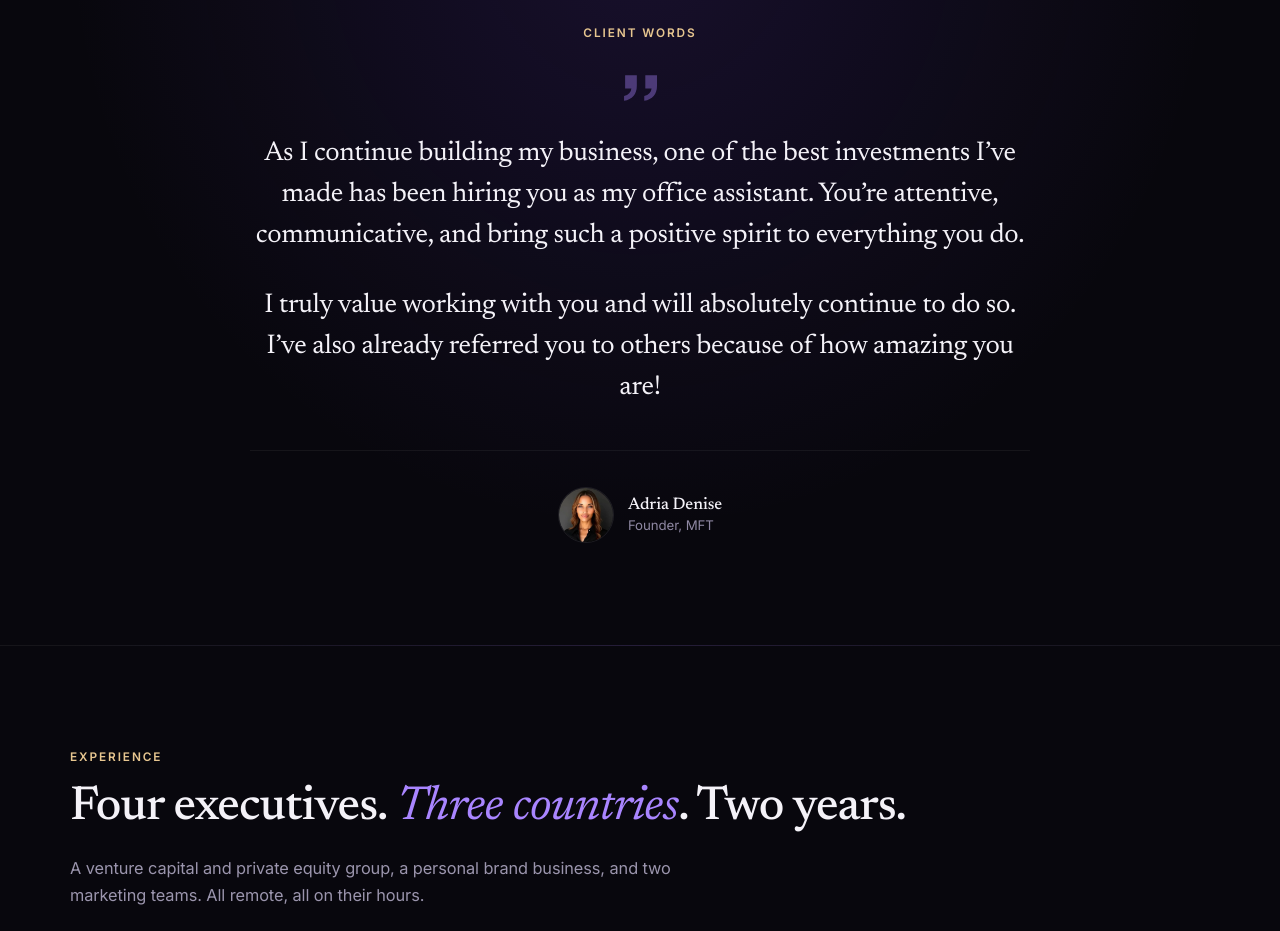
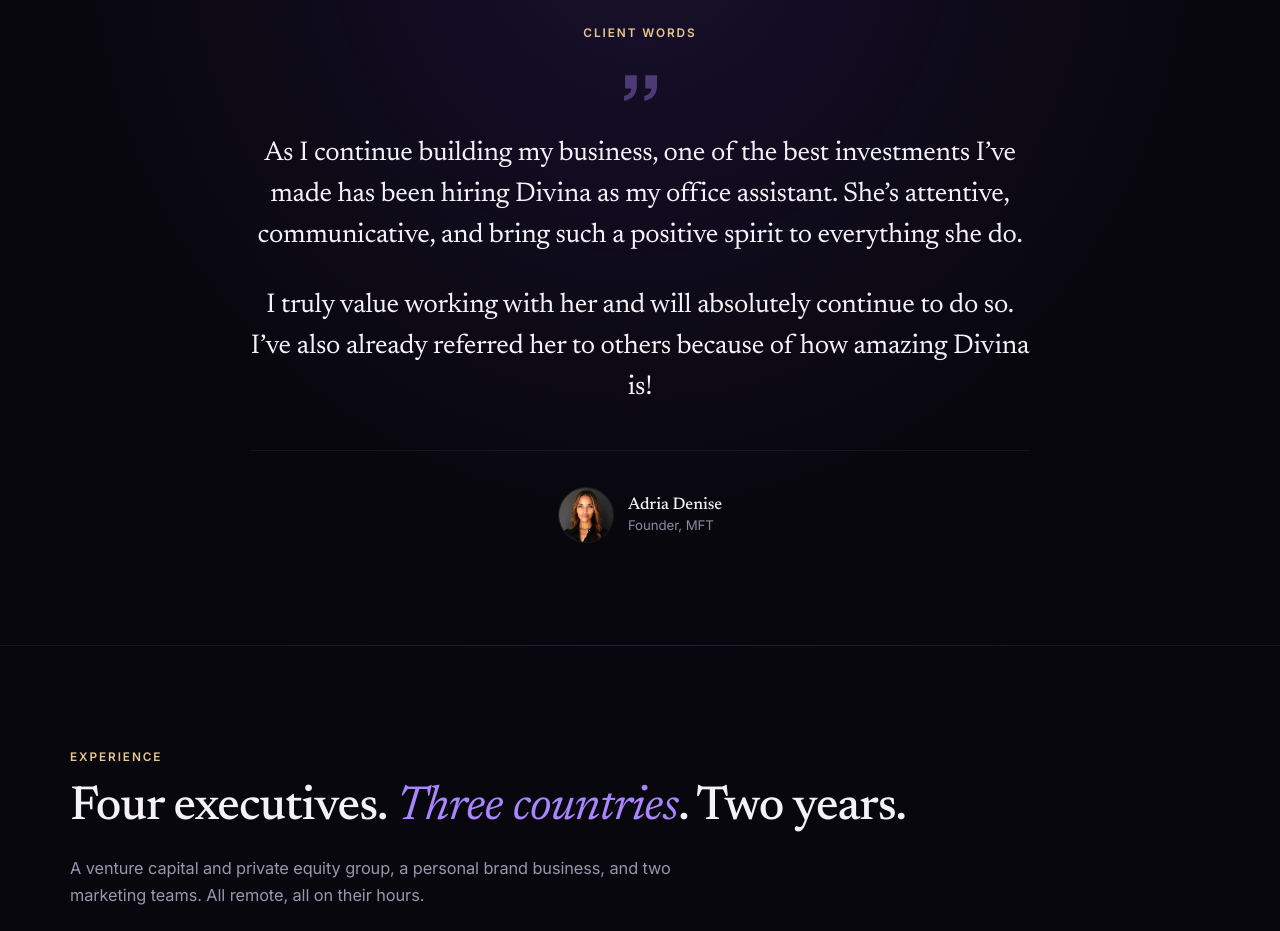
Before and after one commit to wovieprollo42-design/DivinaGeo, a plain HTML site: page index.html in a window 1280 px wide. Shown: the part 5040-5971 px from the top of the page. Drawn offline with Linux system fonts and the light colour scheme; a script that the page names is missing.

Commit message:
Update index.html

```diff
--- a/index.html
+++ b/index.html
@@ -395,12 +395,12 @@
       <blockquote>
         <p>
           As I continue building my business, one of the best investments I&rsquo;ve made has been
-          hiring you as my office assistant. You&rsquo;re attentive, communicative, and bring such a
-          positive spirit to everything you do.
+          hiring Divina as my office assistant. She&rsquo;s attentive, communicative, and bring such a
+          positive spirit to everything she do.
         </p>
         <p>
-          I truly value working with you and will absolutely continue to do so. I&rsquo;ve also
-          already referred you to others because of how amazing you are!
+          I truly value working with her and will absolutely continue to do so. I&rsquo;ve also
+          already referred her to others because of how amazing Divina is!
         </p>
       </blockquote>
 
```
